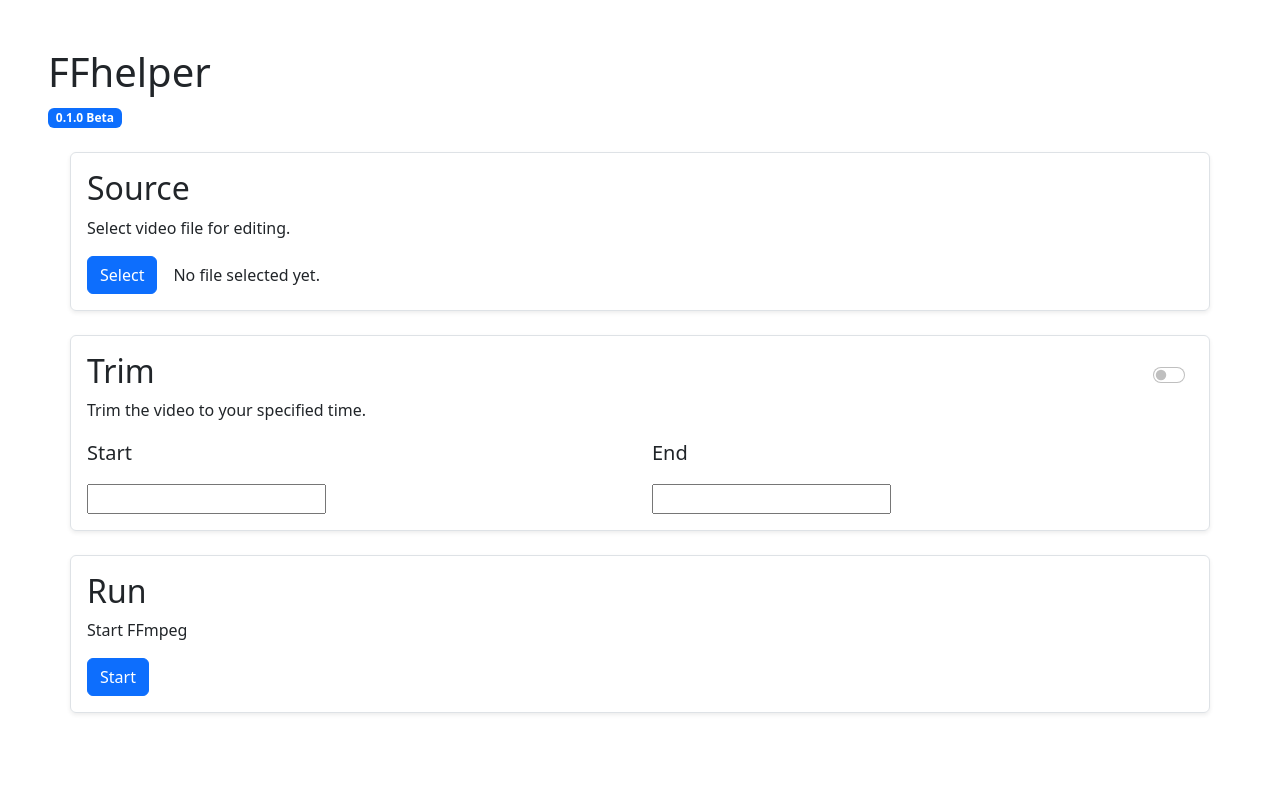
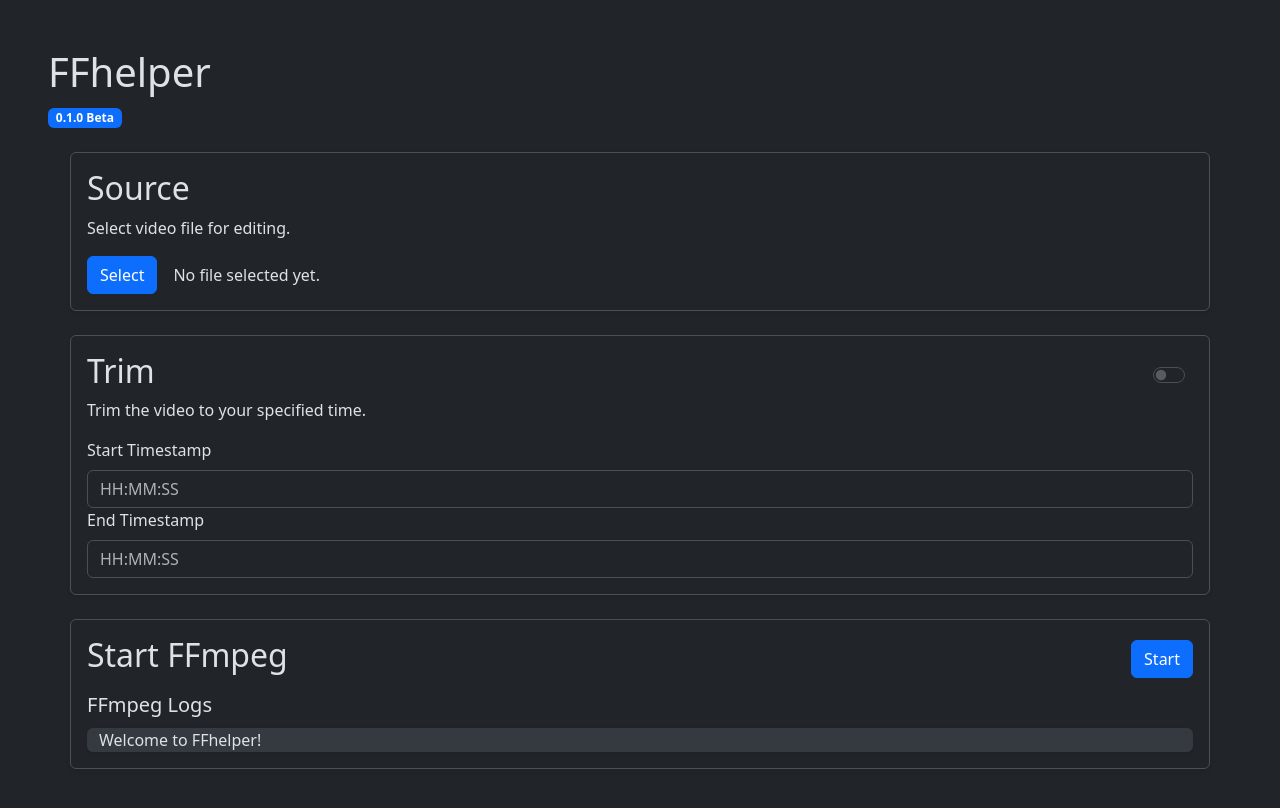
Before and after one commit to carince/FFhelper, a React (Create React App) app: page / in a window 1280 px wide. Shown: the top 808 px of the page. Built offline with nearby package versions, Linux system fonts and the light colour scheme.

Commit message:
dep: update to bootstrap v5.3 app: switch to dark theme trim: switch to bootstrap forms

```diff
--- a/package.json
+++ b/package.json
@@ -11,7 +11,7 @@
     "@types/react": "^18.0.28",
     "@types/react-dom": "^18.0.11",
     "boostrap": "^2.0.0",
-    "bootstrap": "^5.2.3",
+    "bootstrap": "^5.3.0-alpha1",
     "react": "^18.2.0",
     "react-bootstrap": "^2.7.2",
     "react-dom": "^18.2.0",
--- a/public/index.html
+++ b/public/index.html
@@ -1,5 +1,5 @@
 <!DOCTYPE html>
-<html>
+<html data-bs-theme="dark">
 
 <head>
   <meta charset="UTF-8">
--- a/src/pages/App.tsx
+++ b/src/pages/App.tsx
@@ -11,7 +11,7 @@
       <Stack gap={4}>
         <Col>
           <h1> FFhelper </h1>
-          <Badge> 0.1.0 Beta</Badge>
+          <Badge>0.1.0 Beta</Badge>
         </Col>
 
         <SelectFile />
--- a/src/pages/forms/Run.tsx
+++ b/src/pages/forms/Run.tsx
@@ -1,4 +1,4 @@
-import { Container, Button } from "react-bootstrap"
+import { Container, Button, Row, Col } from "react-bootstrap"
 
 async function run() {
     window.api.run()
@@ -7,9 +7,20 @@
 export default function Run() {
     return (
         <Container className="Run border rounded shadow-sm p-3">
-            <h2> Run </h2>
-            <p className='fs-6'> Start FFmpeg </p>
-            <Button onClick={run}> Start </Button>
+            <Row className="Run-Title">
+                <Col className="d-flex justify-content-between align-items-center mb-2">
+                    <h2> Start FFmpeg </h2>
+                    <Button onClick={run} > Start </Button>
+                </Col>
+            </Row>
+            <Row className="Run-Body">
+                <Col>
+                    <p className="fs-5 mb-2"> FFmpeg Logs </p>
+                    <Container className="Console bg-light-subtle rounded shadow-sm d-inline-flex">
+                        Welcome to FFhelper!
+                    </Container>
+                </Col>
+            </Row>
         </Container>
     )
 }
--- a/src/pages/forms/SelectFile.tsx
+++ b/src/pages/forms/SelectFile.tsx
@@ -19,7 +19,7 @@
                 <h2> Source </h2>
                 <p className="fs-6"> Select video file for editing.</p>
             </Row>
-      <Row className="SelectFile-Settings">
+            <Row className="SelectFile-Body">
                 <Col className="d-flex align-items-center">
                     <Button onClick={fileDialog} className='me-3'> Select </Button>
                     <p className='filePath col-md-auto m-0'> No file selected yet. </p>
--- a/src/pages/forms/Trim.tsx
+++ b/src/pages/forms/Trim.tsx
@@ -1,10 +1,10 @@
-import { Container, Row, Col, Form } from 'react-bootstrap'
+import { Container, Form, Row, Col } from 'react-bootstrap'
 
 export default function Trim() {
     return (
         <Container className="Trim border rounded shadow-sm p-3">
             <Row className="Trim-Title">
-                <Form className="d-flex justify-content-between align-items-center">
+                <Col className="d-flex justify-content-between align-items-center">
                     <h2> Trim </h2>
                     <Form.Check type="switch"
                         id="custom-switch"
@@ -13,23 +13,24 @@
                             window.settings.update("trimConfirm", elm.target.checked);
                         }}
                     />
-                </Form>
+                </Col>
                 <p className='fs-6'> Trim the video to your specified time. </p>
             </Row>
-            <Row className="Trim-Settings">
-                <Col>
-                    <p className='fs-5'> Start </p>
-                    <input type="text" name="" id="trim-start" onChange={(elm) => {
+            <Form className="Trim-Body">
+                <Form.Group>
+                    <Form.Label> Start Timestamp </Form.Label>
+                    <Form.Control type="input" placeholder="HH:MM:SS" onChange={(elm) => {
                         window.settings.update("trimStart", elm.target.value);
-                    }}/>
-                </Col>
-                <Col>
-                    <p className='fs-5'> End </p>
-                    <input type="text" name="" id="trim-end" onChange={(elm) => {
+                    }} />
+                </Form.Group>
+
+                <Form.Group>
+                    <Form.Label> End Timestamp </Form.Label>
+                    <Form.Control type="input" placeholder="HH:MM:SS" onChange={(elm) => {
                         window.settings.update("trimEnd", elm.target.value);
-                    }}/>
-                </Col>
-            </Row>
+                    }} />
+                </Form.Group>
+            </Form>
         </Container>
     )
 }
```
Also changed, not shown: 2 other files (tests, documents, lock files or other folders). Lines whose indentation alone changed are shown as unchanged.
